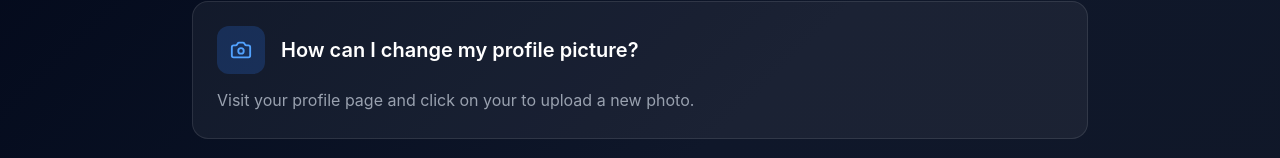
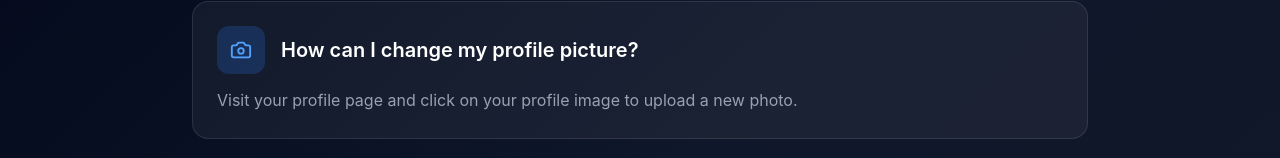
Before and after one commit to gauravkumar2005/Friendo, a React (Vite) app in the folder friendo/: page /help in a window 1280 px wide. Shown: the part 476-634 px from the top of the page. Built offline with nearby package versions, Linux system fonts and the light colour scheme.

Commit message:
update home page ui

```diff
--- a/friendo/src/pages/Help.jsx
+++ b/friendo/src/pages/Help.jsx
@@ -87,7 +87,7 @@ function Help() {
 
             <p className="text-gray-400 leading-7">
               Visit your profile page and click on
-              your  to upload a new photo.
+              your profile image to upload a new photo.
             </p>
 
           </div>
```
